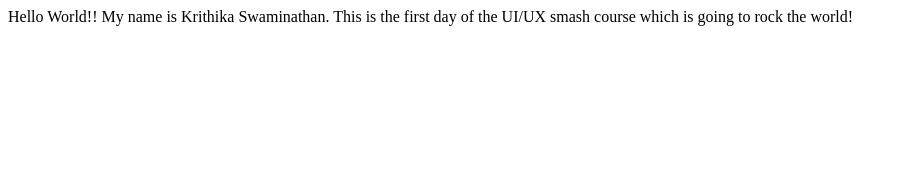
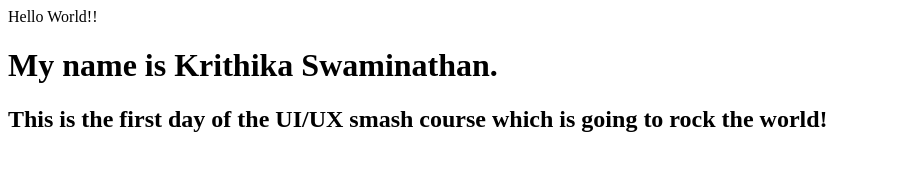
Before and after one commit to krithikaswaminathan/lu1, a plain HTML site: page index.html in a window 1280 px wide. Shown: the whole page, without its empty margins (0-907 px from the left). Drawn offline with Linux system fonts and the light colour scheme.

Commit message:
4th draft of index.html

```diff
--- a/index.html
+++ b/index.html
@@ -3,9 +3,8 @@
         <title> Learning Unit 1 </title>
     </head>
     <body
-          <div>Hello World!!
-          </div>
-          My name is Krithika Swaminathan.
-          This is the first day of the UI/UX smash course which is going to rock the world!
+          <div>Hello World!!</div>
+          <h1>My name is Krithika Swaminathan.</h1>
+          <h2>This is the first day of the UI/UX smash course which is going to rock the world!</h2>
     </body>
 </html>
```
